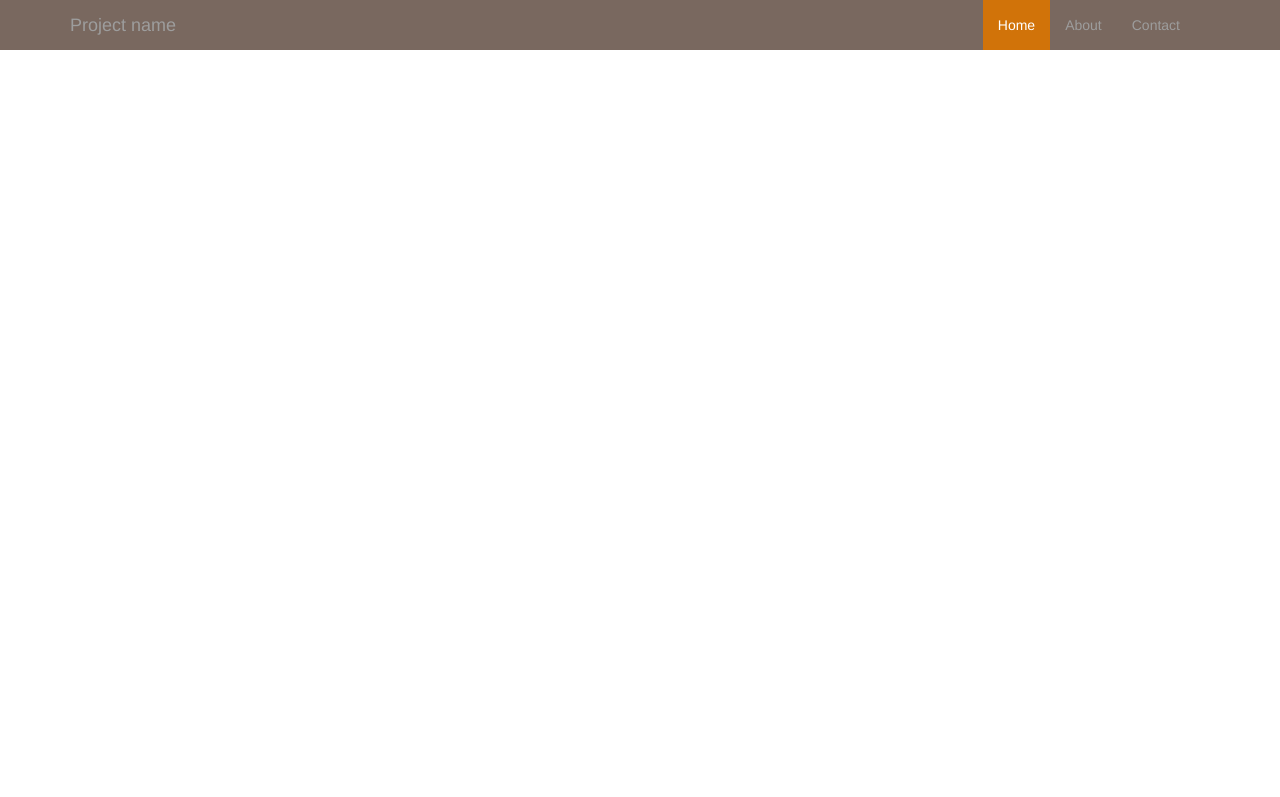
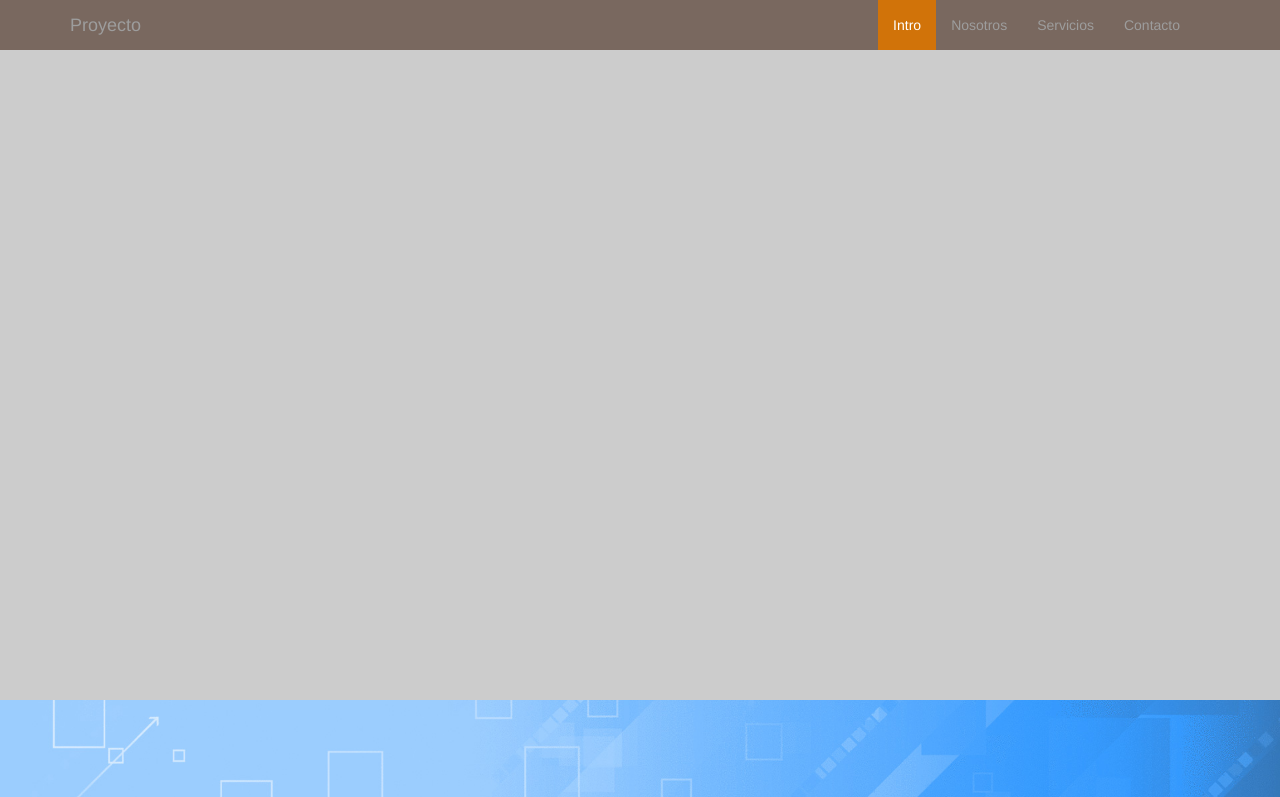
Before and after one commit to edgardh10/multi, a PHP site: page / in a window 1280 px wide. Shown: the top 797 px of the page. Before the commit the page ends 50 px from the top, so only its background shows below. Run offline with PHP 8.4, Linux system fonts and the light colour scheme.

Commit message:
estructura

```diff
--- /dev/null
+++ b/incs/content/banner_cambiable.php
@@ -0,0 +1,9 @@
+<div id="servicios" class="col-md-12">
+	<img src="assets/img/recursos/bg-banner-960x279.png" alt="Banner" class="img-responsive">
+	<div class="clearfix"></div>
+
+
+
+
+
+</div>
--- /dev/null
+++ b/incs/content/video_nosotros.php
@@ -0,0 +1,13 @@
+<div class="col-md-7">
+	<div align="center" class="embed-responsive embed-responsive-16by9">
+	    <video autoplay loop class="embed-responsive-item">
+	        <source src="assets/video/ms_systems.mp4" type="video/mp4">
+	    </video>
+	</div>
+</div>
+<div class="col-md-5">
+	<h2>Quienes Somos</h2>
+	<p>Lorem ipsum dolor sit amet, consectetur adipiscing elit. Donec quis dui eu sem consectetur hendrerit eu eu magna. Praesent sed consequat elit. Quisque nec libero ullamcorper, maximus quam eget, tempor mauris. Cras id lorem in nisi pharetra condimentum. Nulla porta, turpis nec tincidunt sollicitudin, nisl ante fermentum nisi, quis imperdiet libero nunc eu diam. Integer bibendum suscipit nunc in malesuada. Mauris nec iaculis augue. Vivamus ex magna, elementum eget nisl vitae, ullamcorper pellentesque tellus. Suspendisse eu sollicitudin lacus. Donec sit amet commodo tortor. Aliquam ultricies odio mi, eu congue sem aliquam ac. Curabitur lacus nisl, placerat ut placerat a, convallis eget velit.</p>
+	<p>Sed ultrices mauris vitae pharetra elementum. Etiam suscipit diam erat, ac maximus mi aliquam et. Vivamus tempus lacus dolor, et consequat eros placerat ac. Orci varius natoque penatibus et magnis dis parturient montes, nascetur ridiculus mus. Nullam tempor nunc massa, et tempor neque fermentum vitae. Nulla facilisi. Aenean ac rhoncus mi, a congue velit. Vestibulum vitae lorem maximus leo maximus venenatis. Morbi non faucibus dolor, sit amet interdum arcu. Aliquam eget vulputate risus. Pellentesque lobortis efficitur cursus. Nulla suscipit imperdiet condimentum. Praesent non tellus quis velit molestie posuere nec et mi. Quisque porta eu magna ut elementum. Vestibulum finibus nec enim eget viverra.</p>
+
+</div>
--- a/incs/menu.php
+++ b/incs/menu.php
@@ -7,13 +7,14 @@
 	    <span class="icon-bar"></span>
 	    <span class="icon-bar"></span>
 	  </button>
-	  <a class="navbar-brand" href="#">Project name</a>
+	  <a class="navbar-brand" href="#">Proyecto</a>
 	</div>
 	<div id="navbar" class="navbar-collapse pull-right collapse" aria-expanded="false" style="height: 1px;">
 	  <ul class="nav navbar-nav">
-	    <li class="active"><a href="#">Home</a></li>
-	    <li><a href="#Nosotros">About</a></li>
-	    <li><a href="#contacto">Contact</a></li>
+	    <li class="active"><a href="#">Intro</a></li>
+	    <li><a href="#nosotros">Nosotros</a></li>
+	    <li><a href="#servicios">Servicios</a></li>
+	    <li><a href="#contacto">Contacto</a></li>
 	  </ul>
 	</div><!--/.nav-collapse -->
 	</div>
--- a/index.php
+++ b/index.php
@@ -21,13 +21,27 @@
 <body class="nobg">
 	<?php include('incs/menu.php'); ?>
 	<!-- LayerSlider markup should be placed after the <body> opening tag-->
-
-	<?php include('incs/slide.php'); ?>
+	<?php /*include('incs/slide.php');*/ echo '<div style="height:650px;background:#ccc;"></div>'; ?>
 
 	<div class="clearfix"></div>
+	<div id="nosotros" class="m_tel">
+		<img src="assets/img/test/banner_tel.jpg" alt="" class="img-responsive">
+	</div>
+	<div class="container">
+		<div class="row">
+			<?php
+				//http://themes.muffingroup.com/be/guesthouse/
+				//http://themes.potenzaglobalsolutions.com/html/the-best-car-dealer-automotive-responsive-html5-template/
+				//http://themelooks.us/demo/voip/html/preview/
+				//http://titanicthemes.com/demo/avision/preview/index.php
+				include('incs/content/video_nosotros.php');
 
-	<div class="container">
+				include('incs/content/banner_cambiable.php');
 
+
+
+			?>
+		</div>
 	</div>
 
 	<script type="text/javascript">
@@ -45,7 +59,7 @@
 	<script src="assets/layerslider/js/layerslider.kreaturamedia.jquery.js" type="text/javascript"></script>
 
 	<!-- Initializing the slider -->
-	<script>
+	<script type="text/javascript">
 		$("#layerslider").layerSlider({
 			pauseOnHover: false,
 			skinsPath: 'assets/layerslider/skins/',
@@ -54,6 +68,27 @@
 			thumbnailNavigation: 'hover'
 		});
 
+		$(document).ready(function() {
+
+			$('nav ul li a').click(function(){ //funcion para scroll one page
+
+				$('nav ul li a').removeClass('menu_activo');
+				$(this).addClass('menu_activo');
+		        var el = $(this).attr('href');
+		        var elWrapped = $(el);
+		        scrollToDiv(elWrapped,80);
+		        return false;
+    		});
+
+    		function scrollToDiv(element,navheight){
+
+			var offset = element.offset();
+			var offsetTop = offset.top;
+			var totalScroll = offsetTop-navheight;
+			$('body,html').animate({scrollTop: totalScroll}, 500);
+	    }
+		});
+
 
 
 	</script>
```
Also changed, not shown: assets/img/recursos/Pricing-Table-by-Designmodo.jpg (added), assets/img/recursos/youzign-pricing-table-1.png (added), assets/img/test/banner_tel.jpg (added), 1 other file.
